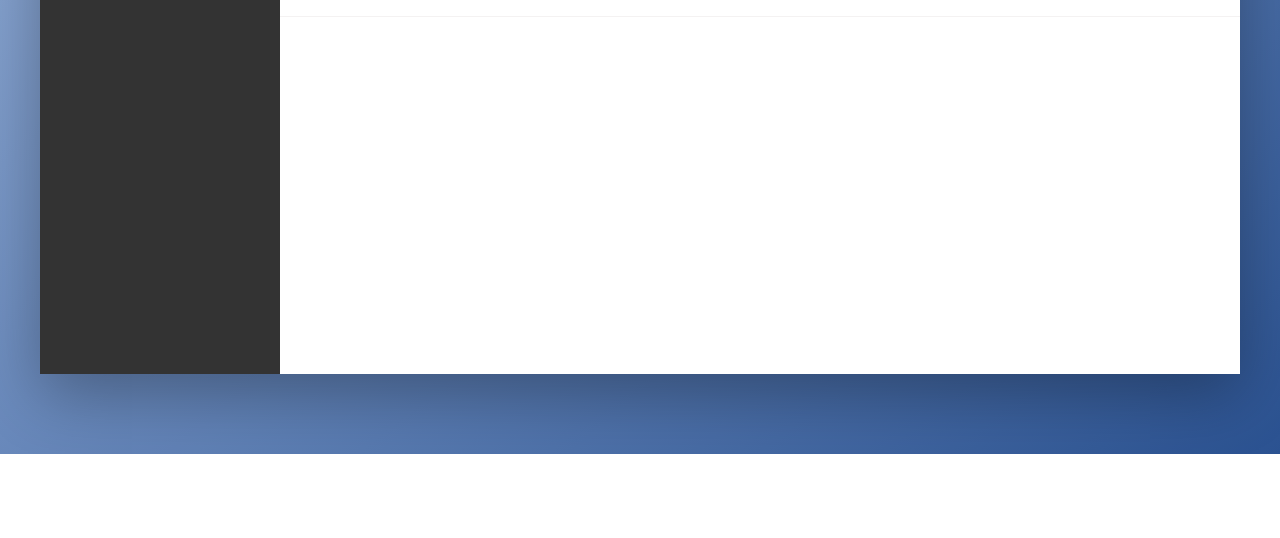
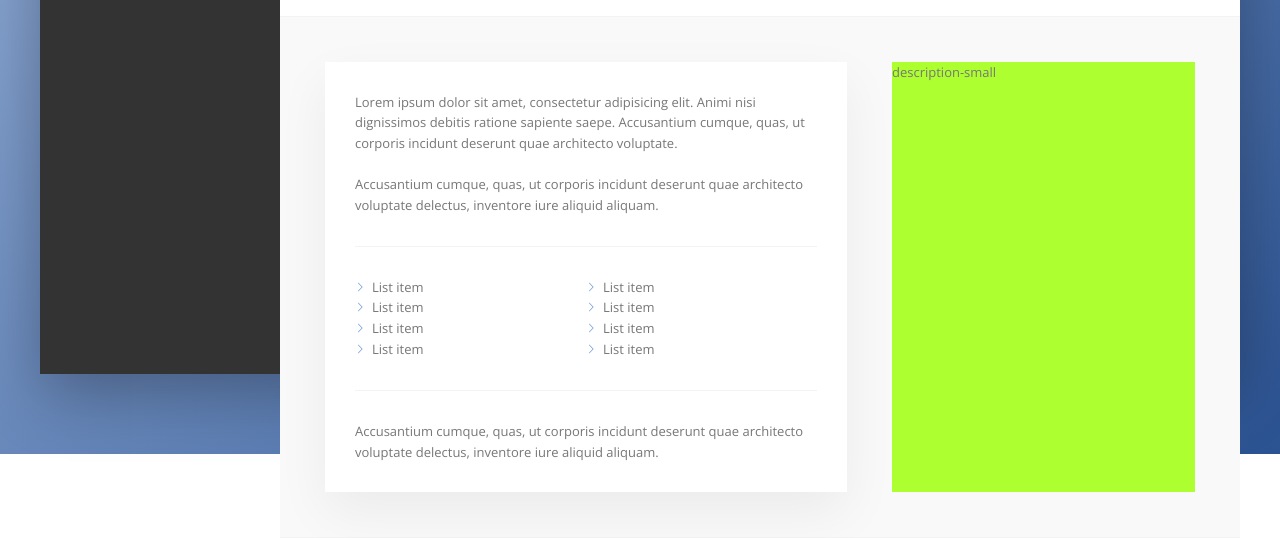
Before and after one commit to matthi01/website-build-1, a website: page index.html in a window 1280 px wide. Shown: the part 576-1114 px from the top of the page. Before the commit the page ends 1030 px from the top, so only its background shows below. Drawn offline with nearby package versions, Linux system fonts and the light colour scheme.

Commit message:
added content box

```diff
--- a/index.html
+++ b/index.html
@@ -82,6 +82,34 @@
                         </h1>
                     </div>
 
+                    <div class="detail">
+                        <div class="description-large">
+                            <p class="paragraph">
+                                Lorem ipsum dolor sit amet, consectetur adipisicing elit. Animi nisi dignissimos
+                                debitis ratione sapiente saepe. Accusantium cumque, quas, ut corporis incidunt deserunt quae architecto voluptate.
+                            </p>
+                            <p class="paragraph">
+                                Accusantium cumque, quas, ut corporis incidunt deserunt quae architecto voluptate delectus, inventore iure aliquid aliquam.
+                            </p>
+                            <ul class="list">
+                                <li class="list__item">List item</li>
+                                <li class="list__item">List item</li>
+                                <li class="list__item">List item</li>
+                                <li class="list__item">List item</li>
+                                <li class="list__item">List item</li>
+                                <li class="list__item">List item</li>
+                                <li class="list__item">List item</li>
+                                <li class="list__item">List item</li>
+                            </ul>
+                            <p class="list-summary">
+                                Accusantium cumque, quas, ut corporis incidunt deserunt quae architecto voluptate delectus, inventore iure aliquid aliquam.
+                            </p>
+                        </div>
+                        <div class="description-small">
+                            description-small
+                        </div>
+                    </div>
+
                 </main>
             </div>
         </div>
--- a/sass/_base.scss
+++ b/sass/_base.scss
@@ -15,6 +15,8 @@
     --color-grey-dark-3: #999;
 
     --shadow-dark: 0 2rem 6rem rgba(0, 0, 0, .3);
+    --shadow-light: 0 2rem 5rem rgba(0,0,0,.06);
+    --line: 1px solid var(--color-grey-light-2);
 }
 
 * {
--- a/sass/_components.scss
+++ b/sass/_components.scss
@@ -140,7 +140,7 @@
 
 // SUB-HEADER
 .sub-header {
-    border-bottom: 1px solid var(--color-grey-light-2);
+    border-bottom: var(--line);
 
     &__heading {
         font-size: 2.25rem;
@@ -150,3 +150,46 @@
         padding: 1.5rem 3rem;
     }
 }
+
+
+// PARAGRAPH
+.paragraph:not(:last-of-type) {
+    margin-bottom: 2rem;
+}
+
+
+// LIST
+.list {
+    list-style: none;
+    margin: 3rem 0;
+    padding: 3rem 0;
+    border-top: var(--line);
+    border-bottom: var(--line);
+
+    display: flex;
+    flex-wrap: wrap;
+
+    &__item {
+        flex: 0 0 50%;
+    }
+
+    &__item::before {
+        content: "";
+        display: inline-block;
+        height: 1rem;
+        width: 1rem;
+        margin-right: .7rem;
+
+        // background-image: url(../img/chevron-thin-right.svg);
+        // background-size: cover;
+
+        //masks
+        background-color: var(--color-primary);
+        -webkit-mask-image: url(../img/chevron-thin-right.svg);
+        -webkit-mask-size: cover;
+    }
+}
+
+.list-summary {
+
+}
--- a/sass/_layout.scss
+++ b/sass/_layout.scss
@@ -3,15 +3,13 @@
     margin: 8rem auto;
     background-color: var(--color-grey-light-2);
     box-shadow: var(--shadow-dark);
-
-    min-height: 50rem;
 }
 
 .header {
     font-size: 1.4rem;
     height: 7rem;
     background-color: #fff;
-    border-bottom: 1px solid var(--color-grey-light-2);
+    border-bottom: var(--line);
 
     display: flex;
     justify-content: space-between;
@@ -33,3 +31,24 @@
 
     height: 80rem;
 }
+
+.detail {
+    display: flex;
+    padding: 4.5rem;
+    background-color: var(--color-grey-light-1);
+    border-bottom: var(--line);
+    font-size: 1.3rem;
+}
+
+.description-large {
+    background-color: #fff;
+    box-shadow: var(--shadow-light);
+    padding: 3rem;
+    flex: 0 0 60%;
+    margin-right: 4.5rem;
+}
+
+.description-small {
+    background-color: greenyellow;
+    flex: 1;
+}
```
Also changed, not shown: css/style.css.
